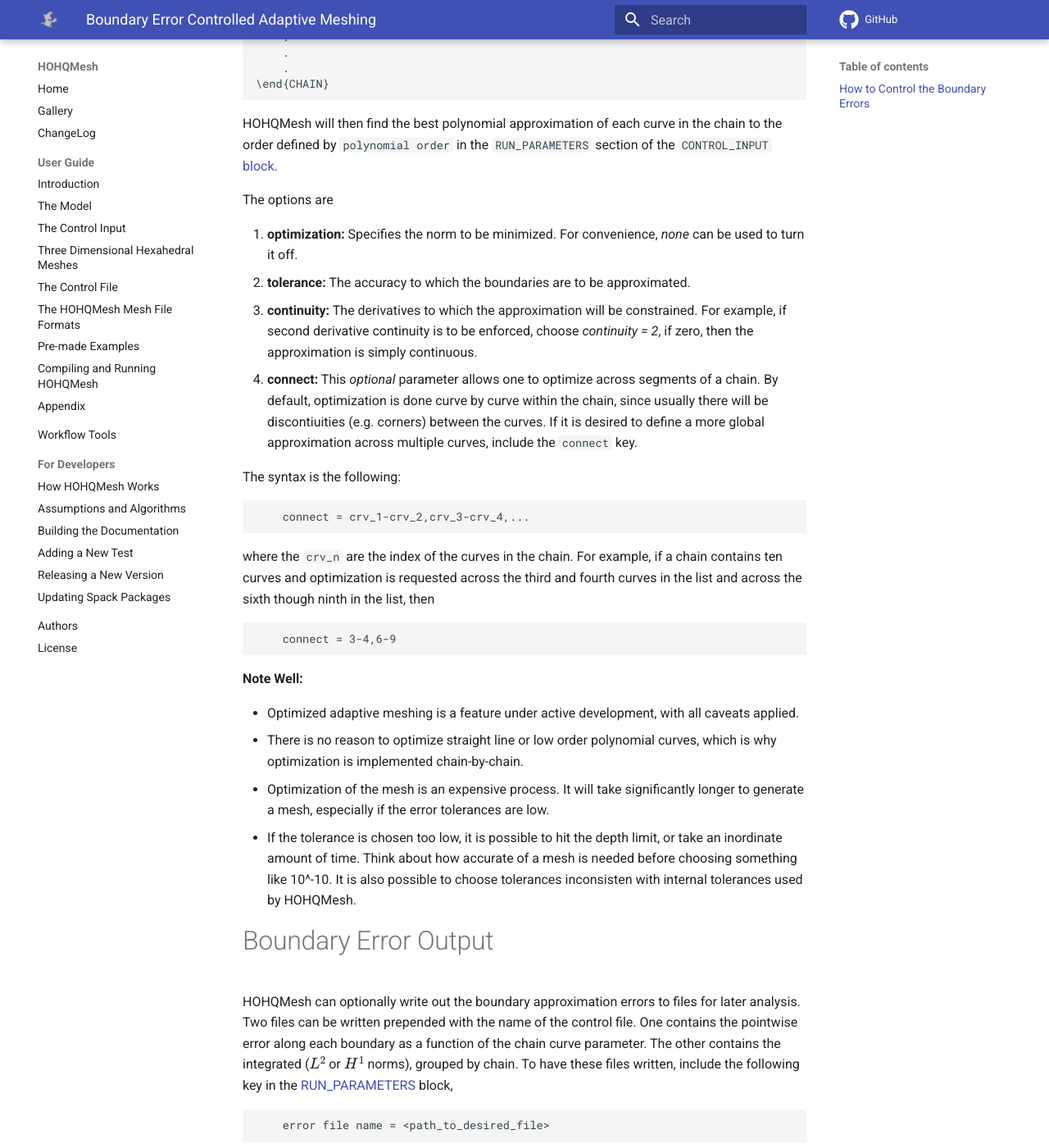
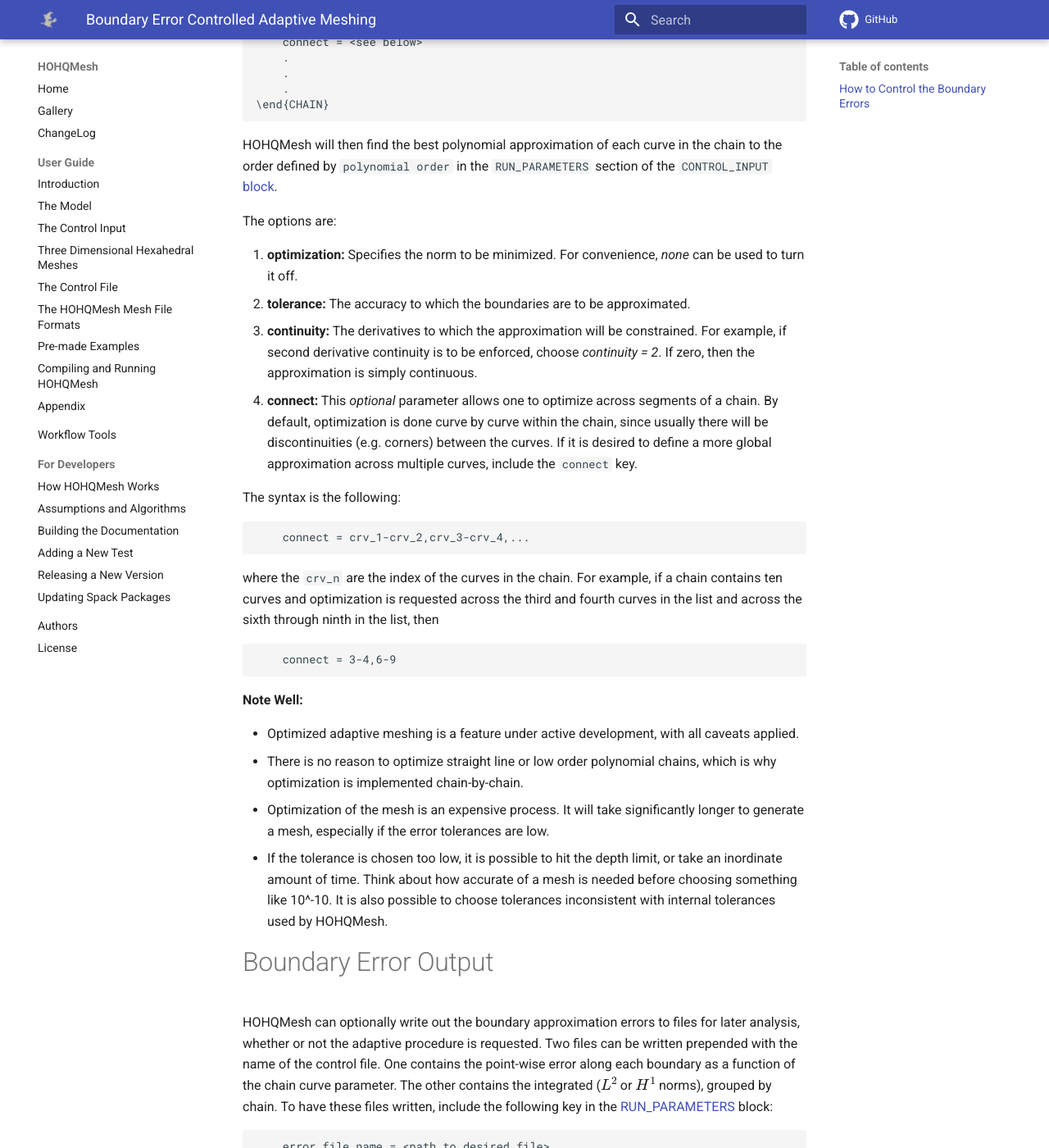
Before and after one commit to trixi-framework/HOHQMesh, an MkDocs documentation site: the page built from Documentation/docs/Error-Controlled-Adaptive-Meshing.md, in a window 1280 px wide and 1400 px high, scrolled down 798 px. Shown: the whole window at 82% size. Built offline with MkDocs 1.6.1 and Material for MkDocs 9.7.7, drawn with Linux system fonts in a browser that asks for light colours; comment, search, counter and statistics services are not loaded; some of the changed text lies outside the part shown.

Commit message:
Update Error-Controlled-Adaptive-Meshing.md
Additions and spell-check

```diff
--- a/Documentation/docs/Error-Controlled-Adaptive-Meshing.md
+++ b/Documentation/docs/Error-Controlled-Adaptive-Meshing.md
@@ -1,13 +1,13 @@
 # Boundary Error Controlled Adaptive Meshing
 
-> THE ERROR CONTROLLED ADAPTIVE MESHING IS A NEW ADDITION TO HOHQMESH, AND IS STILL UNDER DEVELOPMENT. IT SHOULD BE USED ONLY WITH SOME UNDERSTANDING OF HOW IT WORKS, AND THE ASSUMPTIONS INVOLVED.
+> THE ERROR CONTROLLED ADAPTIVE MESHING IS A NEW ADDITION TO HOHQMESH, AND IS STILL UNDER DEVELOPMENT. IT SHOULD BE USED ONLY WITH SOME UNDERSTANDING OF HOW IT WORKS, AND THE ASSUMPTIONS INVOLVED. BE PREPARED FOR FAILURE, AND LET US KNOW WHEN THIS OCCURS.
 
-HOHQMesh automatically sizes elements according to a number of criteria, including the local radius of curvature of the boundary curves, the distance between curves, and user defined refinement regions.
+HOHQMesh automatically sizes elements according to a number of criteria, including the local radius of curvature of the boundary curves, the distance between curves, and user-defined refinement regions.
 
-It now can also adaptively mesh a model to provide optimal boundary approximations to the model curves with user specified smoothness to within a user defined tolerance. Adaptively meshing the model can lead to more efficient meshes with fewer elements and larger element sizes than the default, in addition to ensuring that the boundary approximations written out to the mesh file are accurate to within a desired tolerance. A description of the mathematics behind the optimal curve approximations, how it works, and its limitations can be found in the developer documentation, [here](TODO).
+It now can also adaptively mesh a model to provide optimal boundary approximations to the model curves with user-specified smoothness to within a user-defined tolerance. Adaptively meshing the model can lead to more efficient meshes with fewer elements and larger element sizes than the default, in addition to ensuring that the boundary approximations written out to the mesh file are accurate to within a desired tolerance. A description of the mathematics behind the optimal curve approximations, how it works, and its limitations can be found in the developer documentation, [here](TODO).
 
 ## How to Control the Boundary Errors
-Error control is added chain-by-chain by telling HOHQMesh what norm to optimize ($L^2$ or $H^1), the error tolerance, and to what derivatives the resulting boundary approximation will be smooth. The syntax is
+Error control is added chain-by-chain in the model by telling HOHQMesh what norm to optimize ($L^2$ or $H^1$), the error tolerance, and to what derivatives the resulting boundary approximation will be smooth. The syntax is
 
 	\begin{CHAIN}
 		optimization = L2Norm OR H1Norm or none
@@ -21,29 +21,31 @@
 
 HOHQMesh will then find the best polynomial approximation of each curve in the chain to the order defined by `polynomial order` in the `RUN_PARAMETERS` section of the `CONTROL_INPUT` [block](the-control-input.md#RunParameters).
 
-The options are
+The options are:
 
 1. **optimization:** Specifies the norm to be minimized. For convenience, *none* can be used to turn it off.
 2. **tolerance:** The accuracy to which the boundaries are to be approximated.
-3. **continuity:** The derivatives to which the approximation will be constrained. For example, if second derivative continuity is to be enforced, choose *continuity = 2*, if zero, then the approximation is simply continuous.
-4. **connect:** This *optional* parameter allows one to optimize across segments of a chain. By default, optimization is done curve by curve within the chain, since usually there will be discontiuities (e.g. corners) between the curves. If it is desired to define a more global approximation across multiple curves, include the `connect` key.
+3. **continuity:** The derivatives to which the approximation will be constrained. For example, if second derivative continuity is to be enforced, choose *continuity = 2*. If zero, then the approximation is simply continuous.
+4. **connect:** This *optional* parameter allows one to optimize across segments of a chain. By default, optimization is done curve by curve within the chain, since usually there will be discontinuities (e.g. corners) between the curves. If it is desired to define a more global approximation across multiple curves, include the `connect` key.
 
  The syntax is the following:
 
 		connect = crv_1-crv_2,crv_3-crv_4,...
 
- where the `crv_n` are the index of the curves in the chain. For example, if a chain contains ten curves and optimization is requested across the third and fourth curves in the list and across the sixth though ninth in the list, then
+ where the `crv_n` are the index of the curves in the chain. For example, if a chain contains ten curves and optimization is requested across the third and fourth curves in the list and across the sixth through ninth in the list, then
 
 		connect = 3-4,6-9
 
 **Note Well:**
 
 * Optimized adaptive meshing is a feature under active development, with all caveats applied.
-* There is no reason to optimize straight line or low order polynomial curves, which is why optimization is implemented chain-by-chain.
+* There is no reason to optimize straight line or low order polynomial chains, which is why optimization is implemented chain-by-chain.
 * Optimization of the mesh is an expensive process. It will take significantly longer to generate a mesh, especially if the error tolerances are low.
-* If the tolerance is chosen too low, it is possible to hit the depth limit, or take an inordinate amount of time. Think about how accurate of a mesh is needed before choosing something like 10^-10. It is also possible to choose tolerances inconsisten with internal tolerances used by HOHQMesh.
+* If the tolerance is chosen too low, it is possible to hit the depth limit, or take an inordinate amount of time. Think about how accurate of a mesh is needed before choosing something like 10^-10. It is also possible to choose tolerances inconsistent with internal tolerances used by HOHQMesh.
 
 # Boundary Error Output
-HOHQMesh can optionally write out the boundary approximation errors to files for later analysis. Two files can be written prepended with the name of the control file. One contains the pointwise error along each boundary as a function of the chain curve parameter. The other contains the integrated ($L^2$ or $H^1$ norms), grouped by chain. To have these files written, include the following key in the [RUN_PARAMETERS](the-control-input.md#RunParameters) block,
+HOHQMesh can optionally write out the boundary approximation errors to files for later analysis, whether or not the adaptive procedure is requested. Two files can be written prepended with the name of the control file. One contains the point-wise error along each boundary as a function of the chain curve parameter. The other contains the integrated ($L^2$ or $H^1$ norms), grouped by chain. To have these files written, include the following key in the [RUN_PARAMETERS](the-control-input.md#RunParameters) block:
 
 		error file name = <path_to_desired_file>
+
+Choose the name to be `none` to turn off printing out the errors, or simply delete the line from the file.
```
